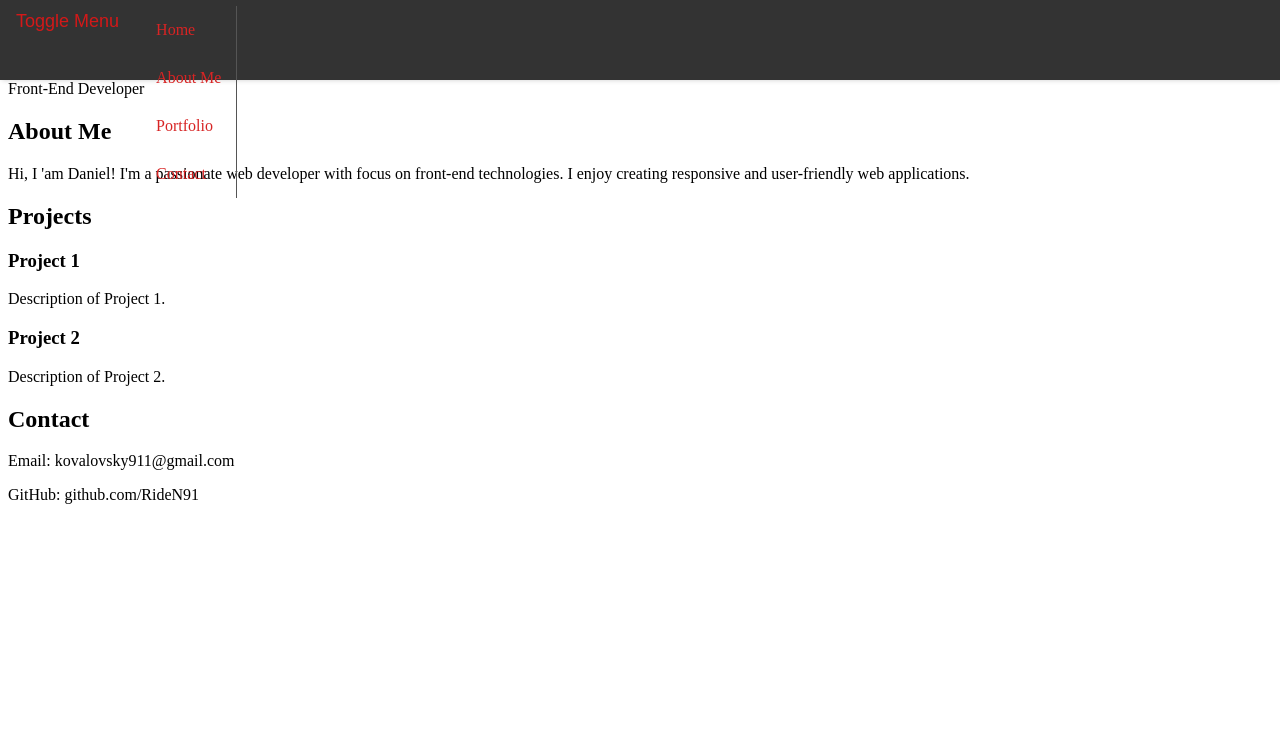
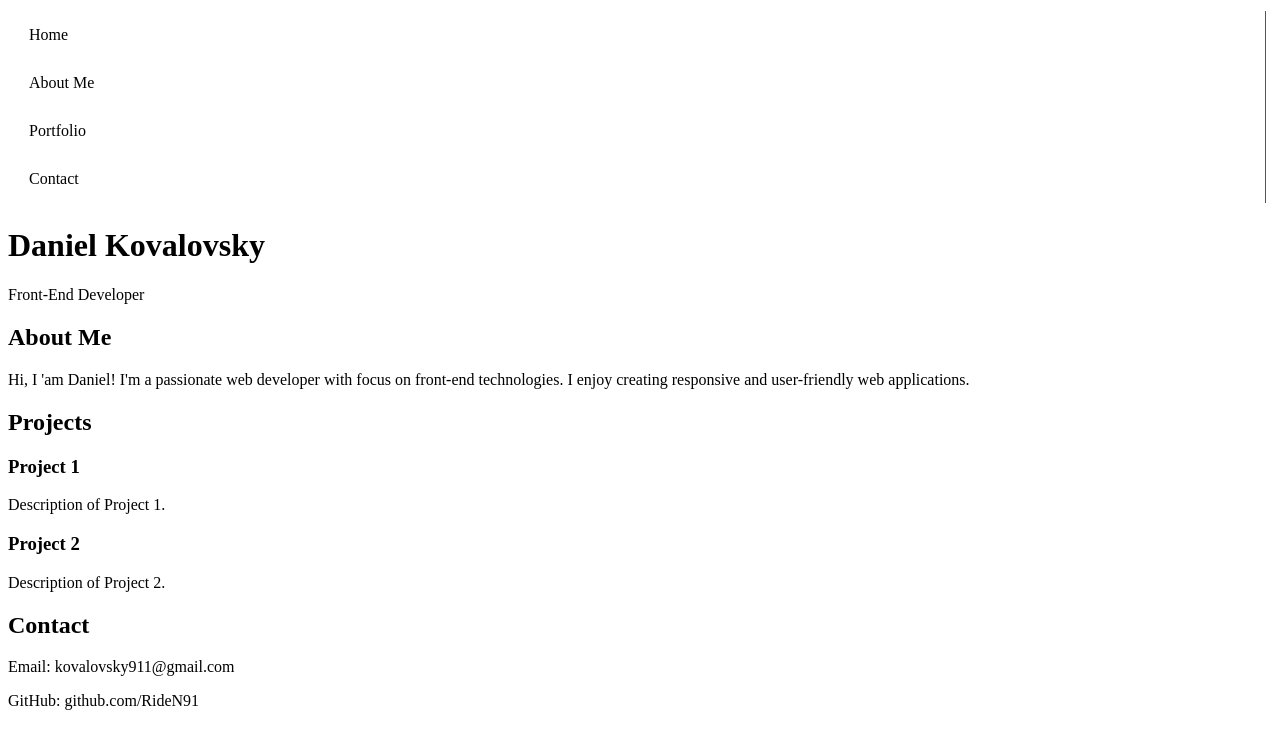
Before and after one commit to RideN91/my-web-portfolio, a React (Create React App) app: page / in a window 1280 px wide. Shown: the top 748 px of the page. Built offline with nearby package versions, Linux system fonts and the light colour scheme.

Commit message:
Configuration Menu

```diff
--- a/src/components/Menu.js
+++ b/src/components/Menu.js
@@ -1,17 +1,10 @@
-import React, { useState } from 'react';
+import React from 'react';
 import '../menu.css';
 
 const Menu = () => {
-    const [isOpen, setIsOpen] = useState(false);
-
-    const toggleMenu = () => {
-        setIsOpen(!isOpen);
-    }
     return (
 
-        <div className={`menu ${isOpen ? 'open' : ''}`}>
-            <button onClick={toggleMenu}>Toggle Menu</button>
-
+        <nav>
             <ul>
                 <li>Home</li>
                 <li>About Me</li>
@@ -19,7 +12,7 @@ const Menu = () => {
                 <li>Contact</li>
             </ul>
 
-        </div>
+        </nav>
     )
 }
 
--- a/src/menu.css
+++ b/src/menu.css
@@ -1,29 +1,14 @@
 .menu {
     display: flex;
-    flex-direction: row;
-    align-items: flex-start;
+    justify-content: space-between;
+    align-items: center;
     position: fixed;
     top: 0;
-    right: 0px; /* off-screen initially */
     height: 10%;
     width: 100%;
-    background-color: #333;
+    background-color: transparent;
     color: #d72424;
     box-shadow: 2px 0 5px rgba(0, 0, 0, 0.2); /* Add a subtle box shadow */
-    transition: right 0.3s ease-in-out;
-  }
-
-  .menu.open {
-    left: 0;
-  }
-
-  button {
-    background: none;
-    border: none;
-    color: #d31919;
-    cursor: pointer;
-    font-size: 18px;
-    margin: 10px;
   }
 
   ul {
```
